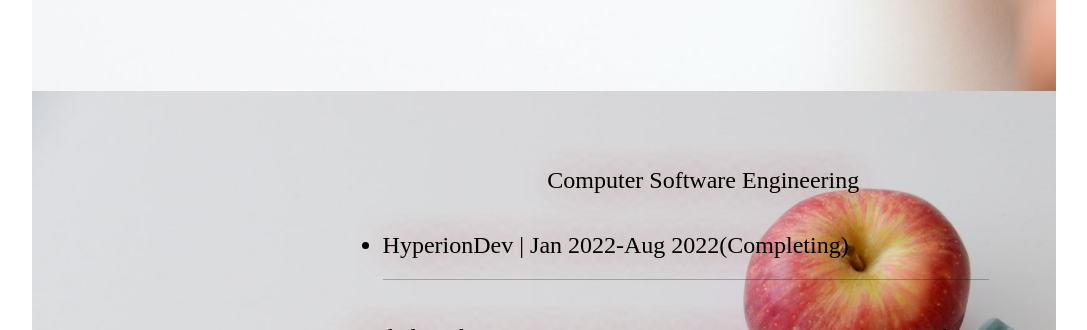
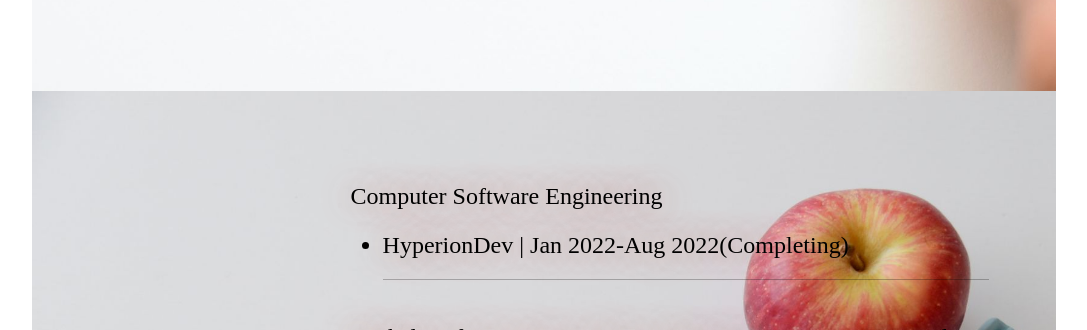
Before and after one commit to KaylynAshtonReddy/KaylynAshtonReddy_Online_Resume, a plain HTML site: page index.html in a window 1280 px wide. Shown: the part 2780-3110 px from the top of the page, without its empty margins (96-1183 px from the left). Drawn offline with nearby package versions, Linux system fonts and the light colour scheme; a web font is replaced by a local one.

Commit message:
Update index.html
aligned education bits

```diff
--- a/index.html
+++ b/index.html
@@ -172,7 +172,8 @@
           <h1 align=center>Education</h1>
           <div id="Education">
             <p>
-              <font face="Overpass Mono" size="5" color="Black"> Computer Software Engineering <ul>
+              <font face="Overpass Mono" size="5" color="Black"><ul>
+		</ul>Computer Software Engineering <ul>
                   <li>HyperionDev | Jan 2022-Aug 2022(Completing)</li>
                   <hr style="width:90%">
                 </ul> Bachelor of Commerce- BCom, Business/ Commerce General <ul>
```
